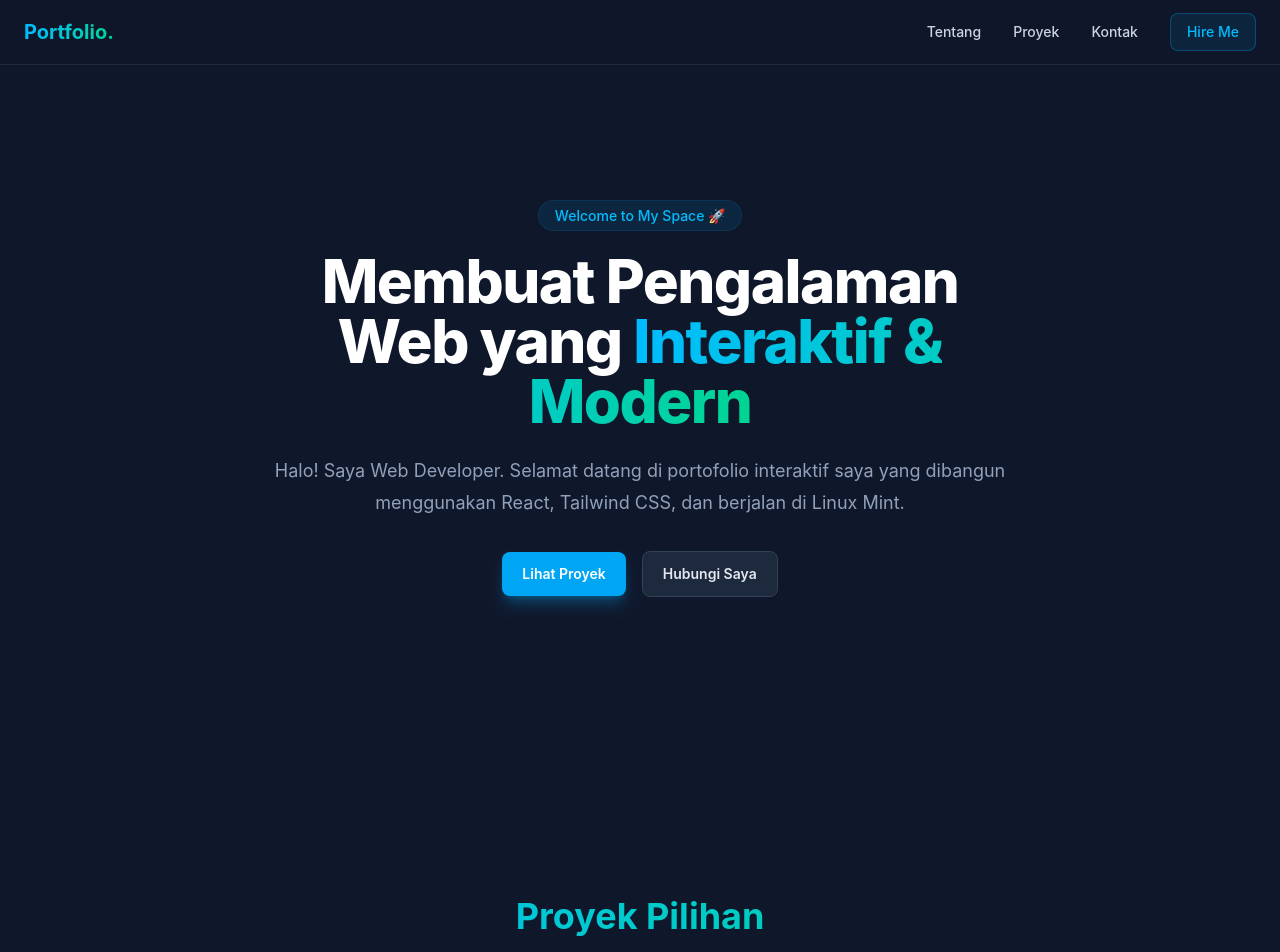
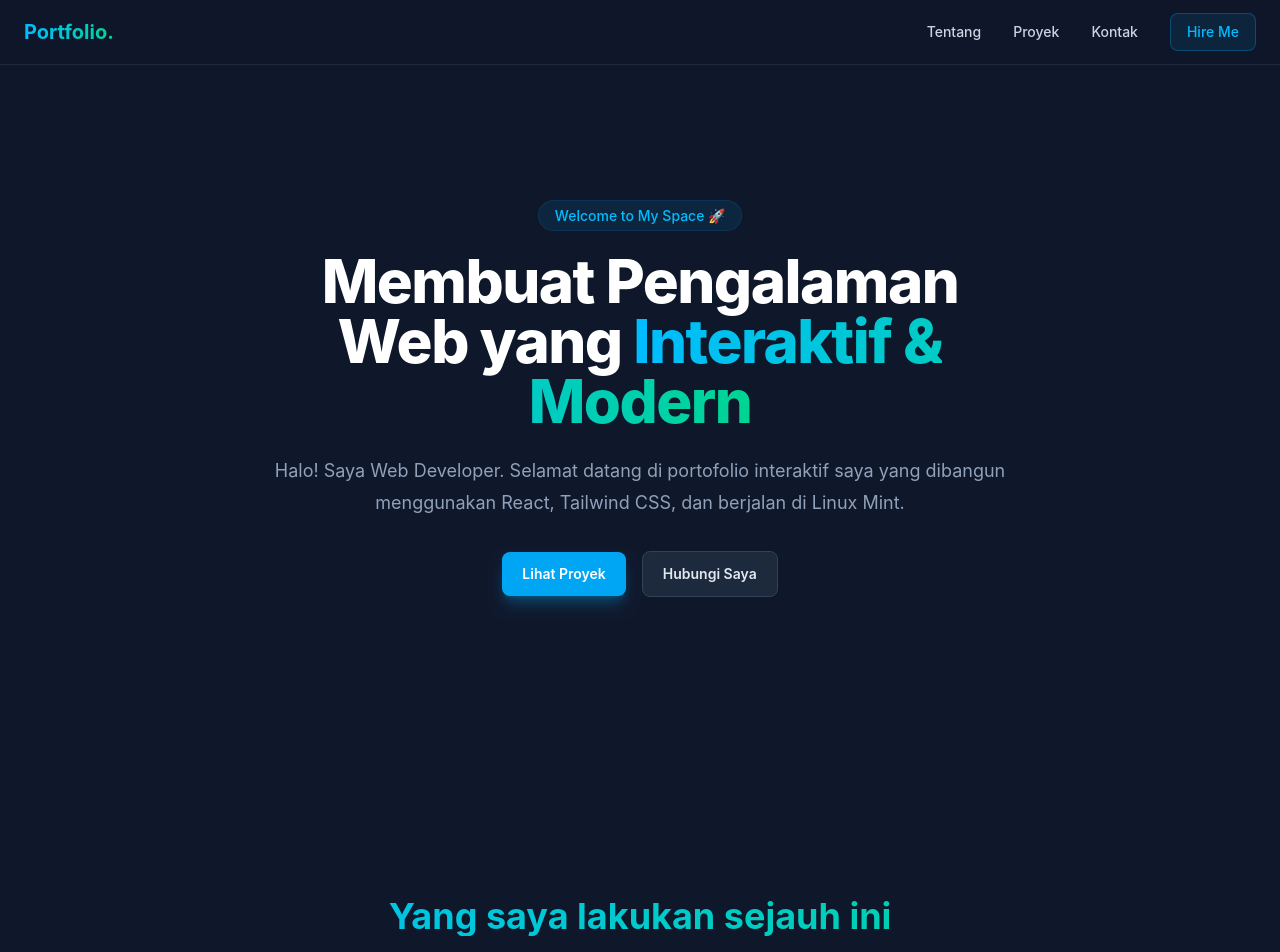
Before and after one commit to Soundwavesz/my-portofolio, a React (Vite) app: page / in a window 1280 px wide. Shown: the top 952 px of the page. Built offline with nearby package versions, Linux system fonts and the light colour scheme.

Commit message:
edit isi dikit aja

```diff
--- a/src/components/Contact.jsx
+++ b/src/components/Contact.jsx
@@ -11,7 +11,7 @@ export default function Contact() {
 
         <div className="mt-10 flex flex-col sm:flex-row items-center justify-center gap-4">
           <a
-            href="mailto:astralcode55@gmail.com"
+            href="mailto:zainaffandi311@gmail.com"//email
             className="w-full sm:w-auto rounded-xl bg-sky-500 px-8 py-4 text-sm font-semibold text-white shadow-lg shadow-sky-500/25 hover:bg-sky-400 transition-all hover:scale-105 active:scale-95"
           >
             Kirim Email
--- a/src/components/Project.jsx
+++ b/src/components/Project.jsx
@@ -25,7 +25,7 @@ export default function Projects() {
       <div className="max-w-6xl mx-auto">
         <div className="text-center mb-16">
           <h2 className="text-3xl sm:text-4xl font-bold bg-gradient-to-r from-sky-400 to-emerald-400 bg-clip-text text-transparent">
-            Proyek Pilihan
+            Yang saya lakukan sejauh ini
           </h2>
           <p className="mt-4 text-slate-400">
             Beberapa karya dan proyek yang pernah saya kerjakan.
```
